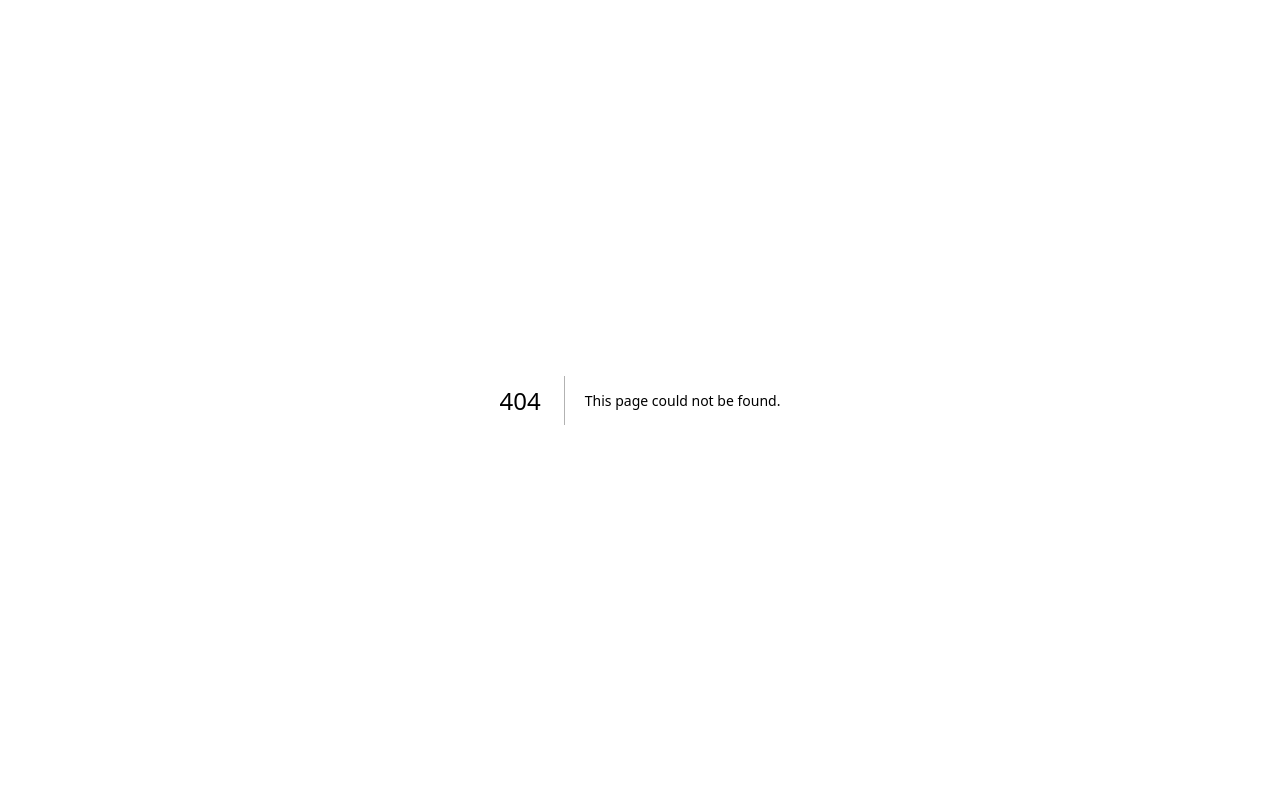
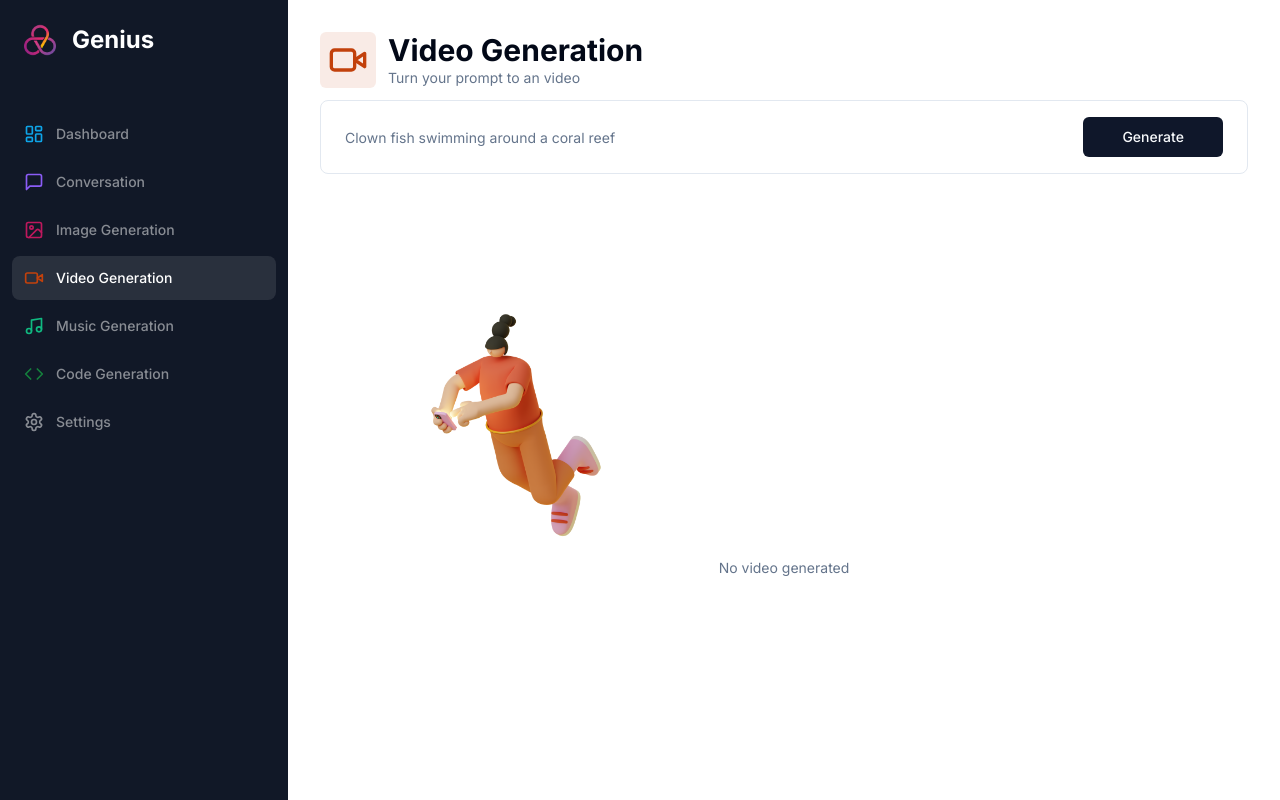
Before and after one commit to Mutai-Gilbert/AI-SaaS, a Next.js app: page /video in a window 1280 px wide. Before the commit this address had no page. Built offline with nearby package versions, Linux system fonts and the light colour scheme.

Commit message:
Add new changes

```diff
--- /dev/null
+++ b/app/(dashboard)/(routes)/video/constants.ts
@@ -0,0 +1,7 @@
+import * as z from "zod";
+
+export const formSchema = z.object({
+    prompt: z.string().min(1, {
+        message: "Prompt is required",
+    })
+});
--- /dev/null
+++ b/app/(dashboard)/(routes)/video/page.tsx
@@ -0,0 +1,124 @@
+"use client"
+import axios from "axios"
+import * as z from "zod";
+import{ Heading }from "@/components/heading";
+import { Music, VideoIcon } from "lucide-react";
+import { useForm } from "react-hook-form";
+import { formSchema } from "./constants";
+import { zodResolver } from "@hookform/resolvers/zod";
+import { Form, FormControl, FormField, FormItem } from "@/components/ui/form";
+import { Button } from "@/components/ui/button";
+
+import { Input } from "@/components/ui/input";
+import { useRouter } from "next/navigation";
+import { useState } from "react"
+import { Empty } from "@/components/empty";
+import { Loader } from "@/components/loader";
+import { cn } from "@/lib/utils";
+
+const VideoPage = () => {
+    const router = useRouter();
+    const [video, setVideo] = useState<string>();
+
+    const form = useForm<z.infer<typeof formSchema>>({
+        resolver: zodResolver(formSchema),
+        defaultValues: {
+            prompt: ""
+        }
+    });
+
+    const isLoading = form.formState.isSubmitting;
+
+    const onSubmit = async (values: z.infer<typeof formSchema>) => {
+        try {
+            setVideo(undefined)
+            const response = await axios.post("/api/video",  values);
+            setVideo(response.data[0]);
+            form.reset();
+        } catch (error: any) {
+            //TODO: Open pro Modal
+            console.log("error");
+        } finally {
+            router.refresh();
+        }
+    }
+
+    return (
+       <div>
+        <div>
+            <Heading
+                title="Video Generation"
+                description="Turn your prompt to an video"
+                icon={VideoIcon}
+                iconColor="text-orange-700"
+                bgColor="bg-orange-700/10"
+            />
+
+            <div className="px-4 lg:px-8">
+                <Form {...form}>
+                    <form
+                        onSubmit={form.handleSubmit(onSubmit)}
+                        className="rounded-lg border
+            w-full
+            p-4
+            px-3
+            md:px-6
+            focus-within:shadow-sm
+            grid
+            grid-cols-12
+            gap-2"
+                    >
+                        <FormField
+                            name="prompt"
+                            render={({ field }) => (
+                                <FormItem className="col-span-12 lg:col-span-10">
+                                    <FormControl className="m-0 p-0">
+                                        <Input
+                                            className="border-0 outline-none
+                      focus-visible:ring-0
+                      focus-visible:ring-transparent"
+                                            disabled={isLoading}
+                                            placeholder="Clown fish swimming around a coral reef"
+                                            {...field}
+                                        />
+                                    </FormControl>
+                                </FormItem>
+                            )}
+                        />
+
+                        <Button className="col-span-12 lg:col-span-2 w-full" disabled={isLoading}>
+                            Generate
+                        </Button>
+
+                    </form>
+                </Form>
+            </div>
+
+            <div className="space-y-4 mt-4">
+                {isLoading && (
+                    <div className="p-8 rounded-lg w-full flex items-center justify-center bg-muted">
+                        <Loader />
+                    </div>
+                )}
+                {!video&& !isLoading && (
+                    <div className="text-center text-sm">
+                        <Empty label="No video generated" />
+                    </div>
+                )}
+                {video && (
+                    <video className="w-full aspect-video mt-8 rounded-lg border bg-black controls">
+                        <source src={video} />
+                    </video>
+                )}
+            </div>
+        </div>
+       </div>
+    );
+};
+
+
+
+
+
+
+export default VideoPage;
```
